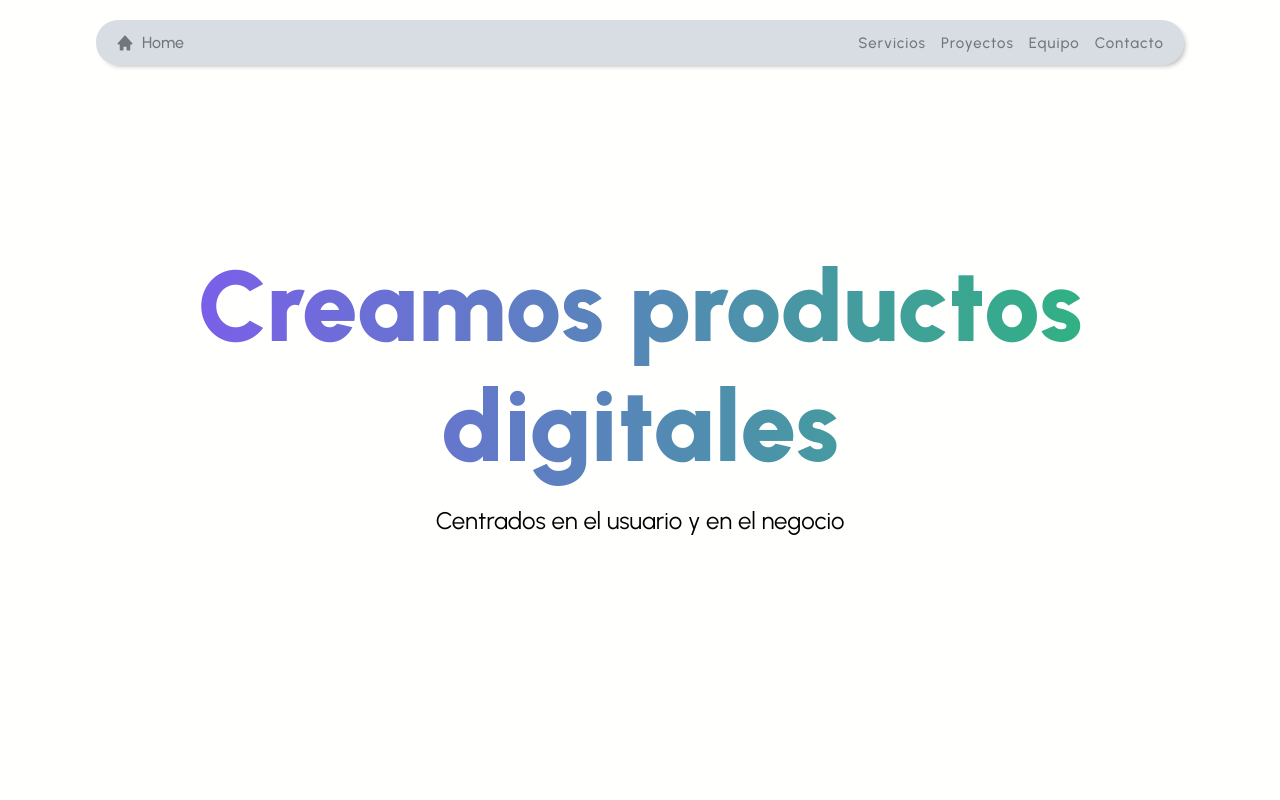
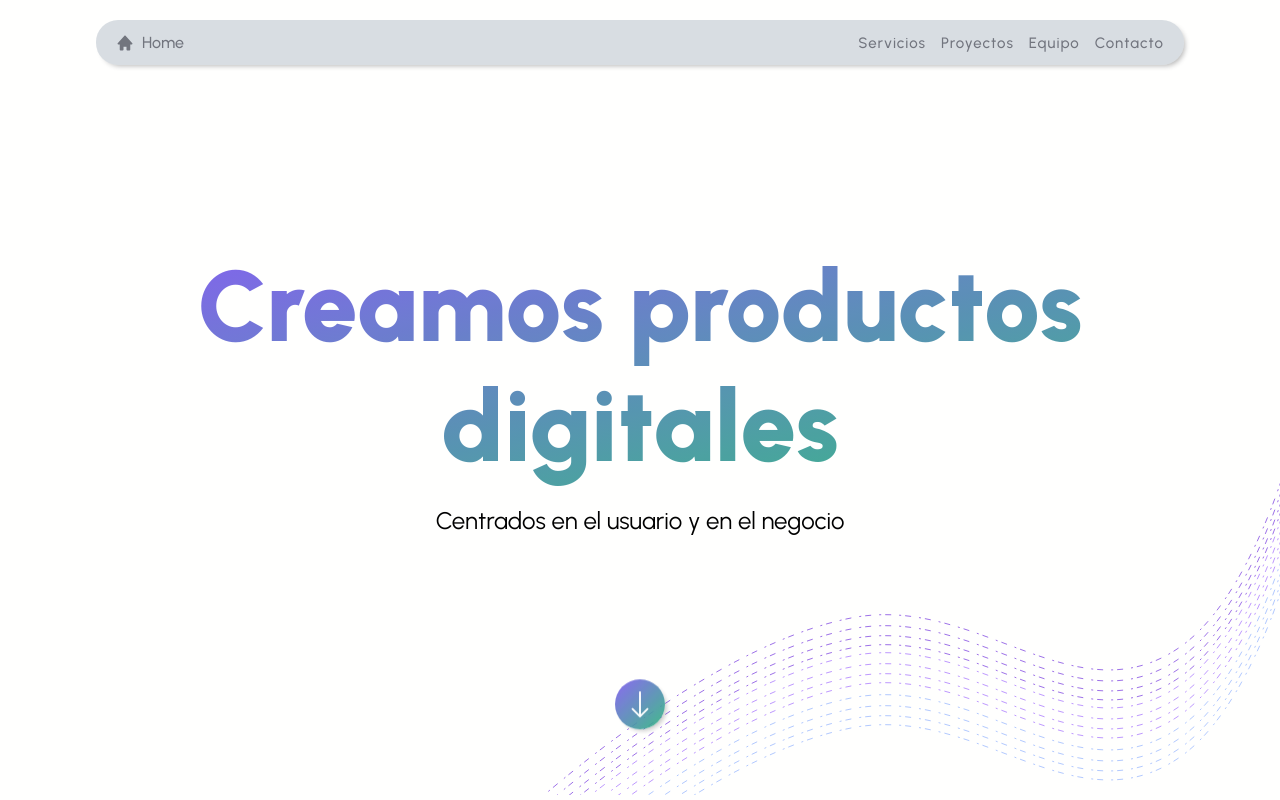
Before and after one commit to 2piradrian/c-swap-web, a Next.js app: page / in a window 1280 px wide. Built offline with nearby package versions, Linux system fonts and the light colour scheme.

Commit message:
hero details

```diff
--- a/src/components/gradient-title/style.module.css
+++ b/src/components/gradient-title/style.module.css
@@ -4,7 +4,8 @@
 	width: 85%;
 	font-size: 65px;
 	font-weight: 900;
-	background: linear-gradient(to right, var(--main), var(--secondary));
+	background: linear-gradient(to right bottom, var(--main), var(--secondary));
+	opacity: 0.95;
 	-webkit-background-clip: text;
 	background-clip: text;
 	-webkit-text-fill-color: transparent;
--- a/src/sections/hero/Hero.tsx
+++ b/src/sections/hero/Hero.tsx
@@ -1,4 +1,7 @@
 import GradientTitle from "@/components/gradient-title/GradientTitle";
+import heroimage from "../../assets/images/heroimage.svg";
+import Image from "next/image";
+import arrow from "../../assets/icons/arrow.svg";
 import style from "./style.module.css";
 
 export default function Hero() {
@@ -6,6 +9,10 @@ export default function Hero() {
 		<div className="bigcontainer">
 			<GradientTitle title="Creamos productos digitales" />
 			<h2 className={style.subtitle}>Centrados en el usuario y en el negocio</h2>
+			<Image src={heroimage} alt="" className={style.decoration} />
+			<div className={style.arrow}>
+				<Image src={arrow} alt="arrow" />
+			</div>
 		</div>
 	);
 }
--- a/src/sections/hero/style.module.css
+++ b/src/sections/hero/style.module.css
@@ -1,5 +1,55 @@
 .subtitle {
 	margin: 20px 0px;
 	font-weight: 400;
+	max-width: 90%;
 	text-align: center;
 }
+
+.decoration {
+	position: absolute;
+	bottom: 5px;
+	right: 0px;
+}
+
+.arrow {
+	width: 50px;
+	height: 50px;
+	display: flex;
+	justify-content: center;
+	align-items: center;
+	margin: 20px 0px;
+	position: absolute;
+	font-size: 68px;
+	bottom: 45px;
+	animation: move 1.3s ease-in-out infinite;
+	background: linear-gradient(to right bottom, var(--main), var(--secondary));
+	border-radius: 50%;
+	box-shadow: 3px 3px 5px -2px rgba(22, 22, 26, 0.3);
+	opacity: 0.9;
+	cursor: pointer;
+}
+
+.arrow > img {
+	height: 30px;
+	color: var(--background);
+}
+
+@keyframes move {
+	0% {
+		transform: translateY(0px);
+	}
+	50% {
+		transform: translateY(-15px);
+	}
+	100% {
+		transform: translateY(0px);
+	}
+}
+
+@media (min-width: 1500px) {
+	.decoration {
+		bottom: 25px;
+		right: 10px;
+		transform: scale(1.5);
+	}
+}
```
Also changed, not shown: src/assets/icons/arrow.svg (added), src/assets/images/heroimage.svg (added).
